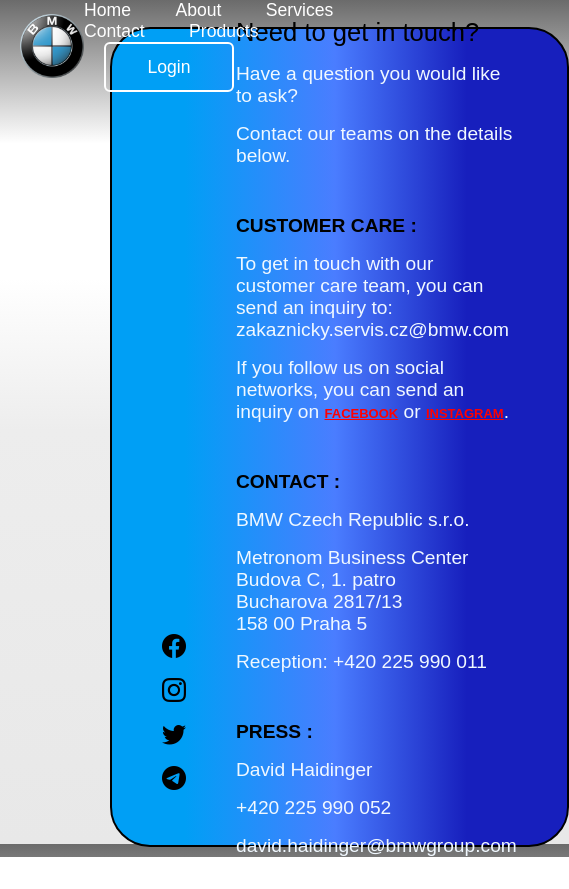
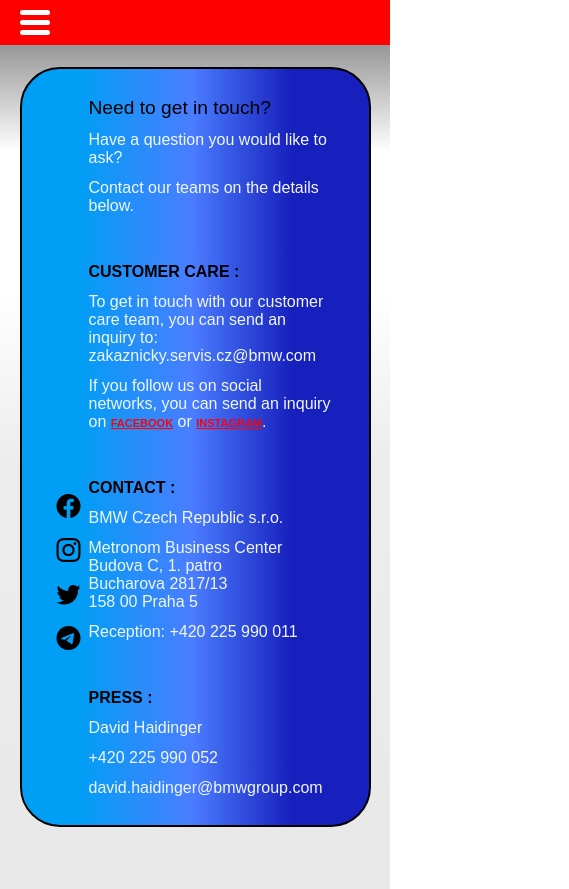
Before and after one commit to Tymysy/PVA_New, a plain HTML site: page contact.html in a window 390 px wide. Shown: the whole page, 569 px wide, since content can reach past the window. Before the commit the page ends 857 px from the top, so only its background shows below. Drawn offline with nearby package versions, Linux system fonts and the light colour scheme.

Commit message:
responsivecontact

```diff
--- a/contact.html
+++ b/contact.html
@@ -5,12 +5,30 @@
     <meta name="viewport" content="width=device-width, initial-scale=1.0">
     <link rel="stylesheet" href="./style/styles.css">
     <link rel="stylesheet" href="./style/stylecontact.css">
+    <link rel="stylesheet" href="./stylemedia/responsive.css">
     <link rel="icon" type="image/x-icon" href="./favicon/logo.ico">
     <link href="https://cdn.jsdelivr.net/npm/bootstrap-icons/font/bootstrap-icons.css" rel="stylesheet">
 
     <title>Contact</title>
 </head>
 <body>
+
+    <div class="navigationResponsive">
+        <div class="hamburger-menu" onclick="toggleMenu(event)">
+            <div class="bar"></div>
+            <div class="bar"></div>
+            <div class="bar"></div>
+          </div>
+
+          <div id="nav-links" class="nav-links">
+            <a href="index.html">Home</a>
+            <a href="about.html">About</a>
+            <a href="services.html">Services</a>
+            <a href="contact.html">Contact</a>
+            <a href="moreproducts.html">Products</a>
+            <button class="btnLogin-popup">Login</button>
+          </div>
+    </div>
 
     <header>
         <img class="logo" src="./img/logo.png">
--- a/stylemedia/responsive.css
+++ b/stylemedia/responsive.css
@@ -71,4 +71,41 @@
     .Responh2 {
         display: flex;
     }
+
+    .container-img {
+        display: none;
+    }
+
+    .container-contact {
+        justify-content: center;
+        height: 100vh;
+        width: 100%;
+    }
+
+    .container-right-text {
+        width: 90%;
+        height: 90%;
+        margin: -40px 0px 0px 0px;
+        padding: 35px;
+    }
+
+    .container-right-text i {
+        margin-right: 8px;
+    }
+
+    .container-right-text h2 {
+        font-size: 1.2rem;
+        font-weight: 400;
+        color: black;
+      }
+      .container-right-text p {
+        margin-top: 12px;
+        font-size: 1rem;
+        font-weight: 500;
+        color: aliceblue;
+      }
+
+      #firsticon {
+        margin-top: 250px;
+      }
 }
```
